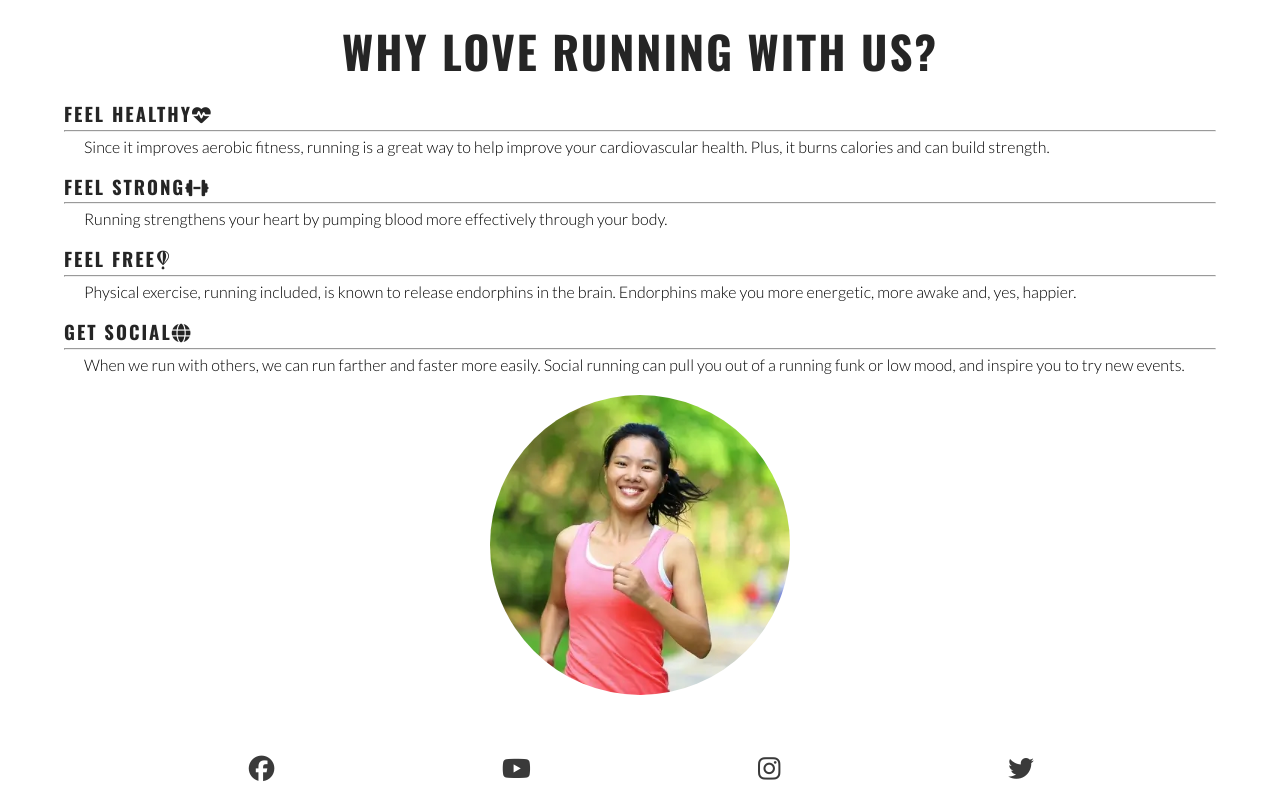
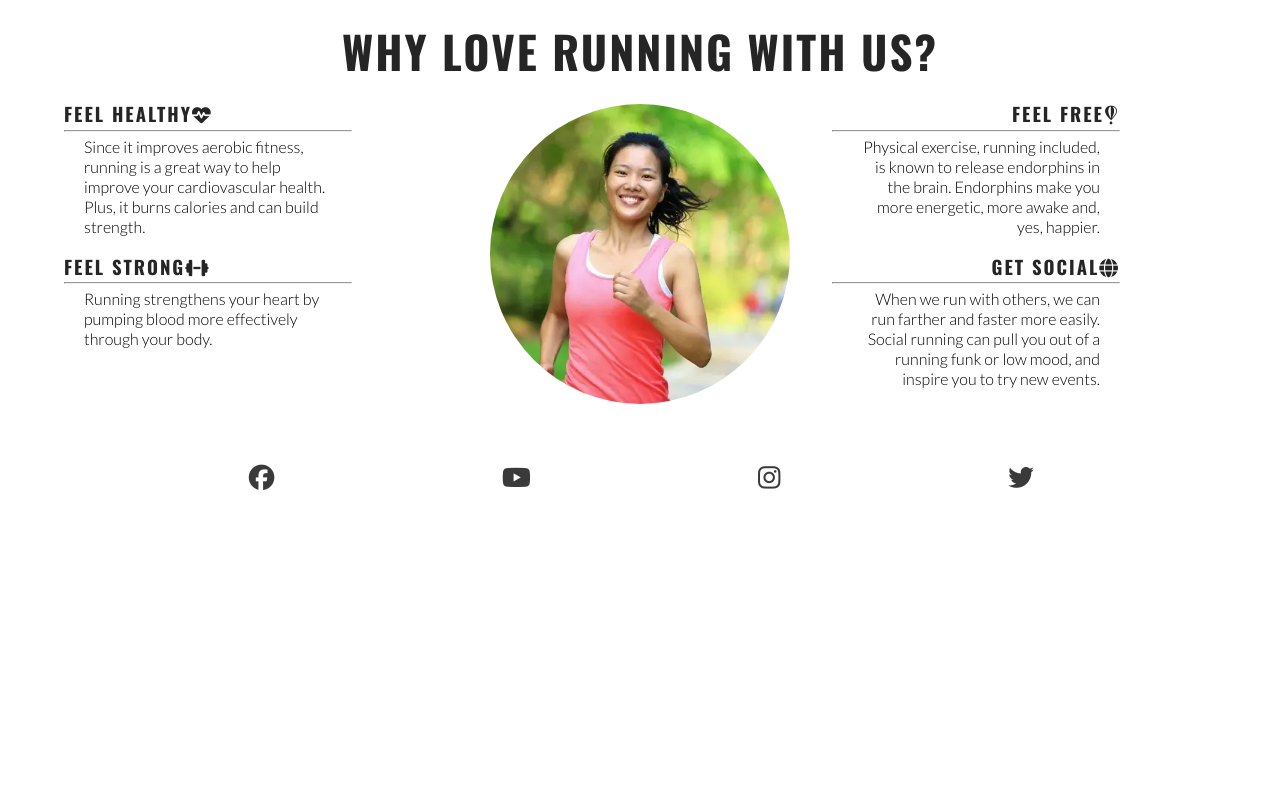
Before and after one commit to Maadajibao/practice-website, a plain HTML site: page index.html in a window 1280 px wide. Shown: the part 681-1484 px from the top of the page. After the commit the page ends 1193 px from the top, so only its background shows below. Drawn offline with nearby package versions, Linux system fonts and the light colour scheme.

Commit message:
Make reasons section responsive on diffrent devices

```diff
--- a/assets/css/style.css
+++ b/assets/css/style.css
@@ -223,6 +223,25 @@ main {
         right: 50px;
     }
 
+    /*
+    Reason section*/
+    #benefits-physical, #benefits-mental {
+        display: flex;
+        flex-direction: column;
+        width: 100%;
+
+    }
+
+    #benefits-physical > div,
+    #benefits-mental > div {
+        width: 75%;
+    }
+
+    #benefits-mental > div {
+        text-align: end;
+        align-self: flex-end;
+    }
+
 
 }
 
@@ -236,3 +255,34 @@ main {
 
 
 }
+
+/* Devices with screen-sizes larger then 1200px*/
+@media screen and (min-width: 1200px) {
+
+    #benefits {
+        display: flex;
+        flex-direction: row;
+     }
+
+    #benefits > div {
+        flex: 1;
+    }
+
+    #benefits-image {
+        order: 0;
+    }
+
+    #benefits-mental {
+        order: 1;
+    }
+
+    #benefits-mental > div {
+        align-self: flex-start;
+    }
+
+    #benefis-physical > div {
+        align-self: flex-end;
+    }
+
+
+}
```
